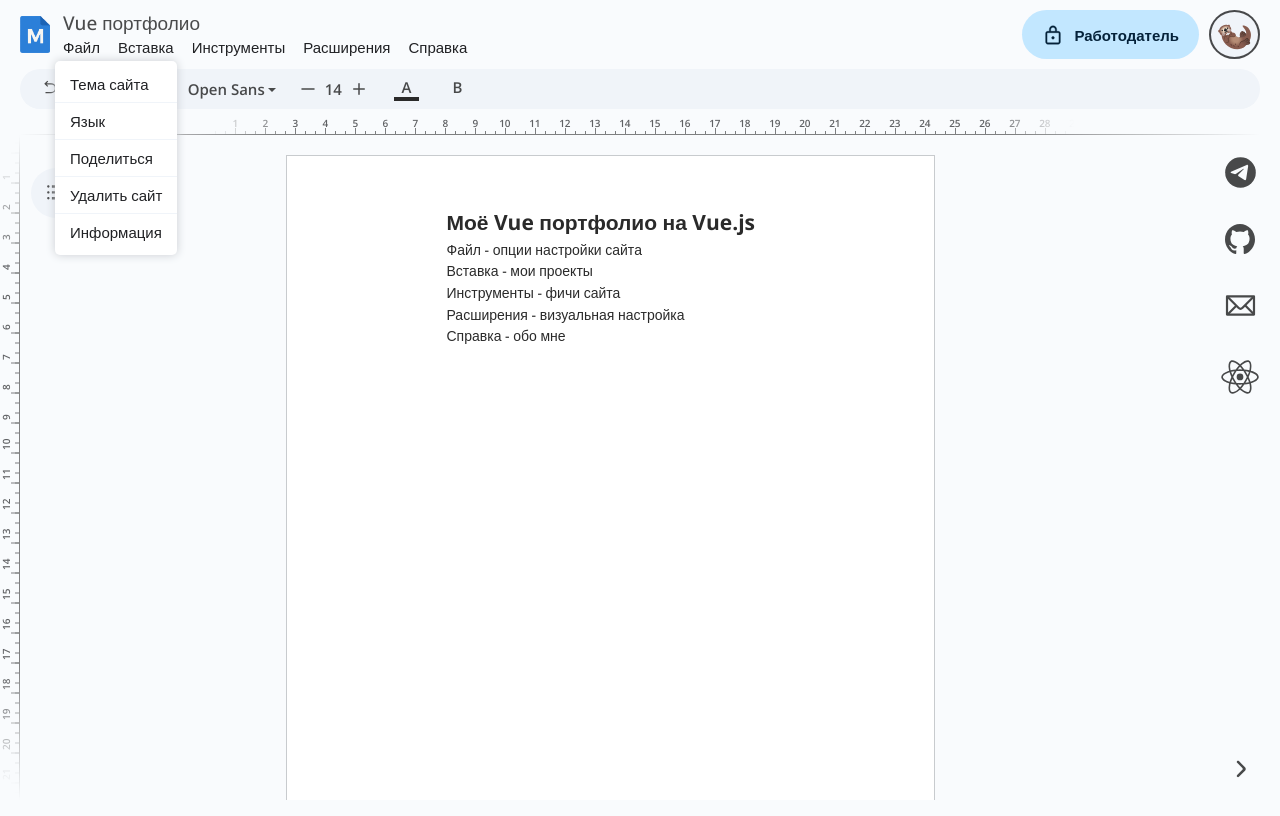
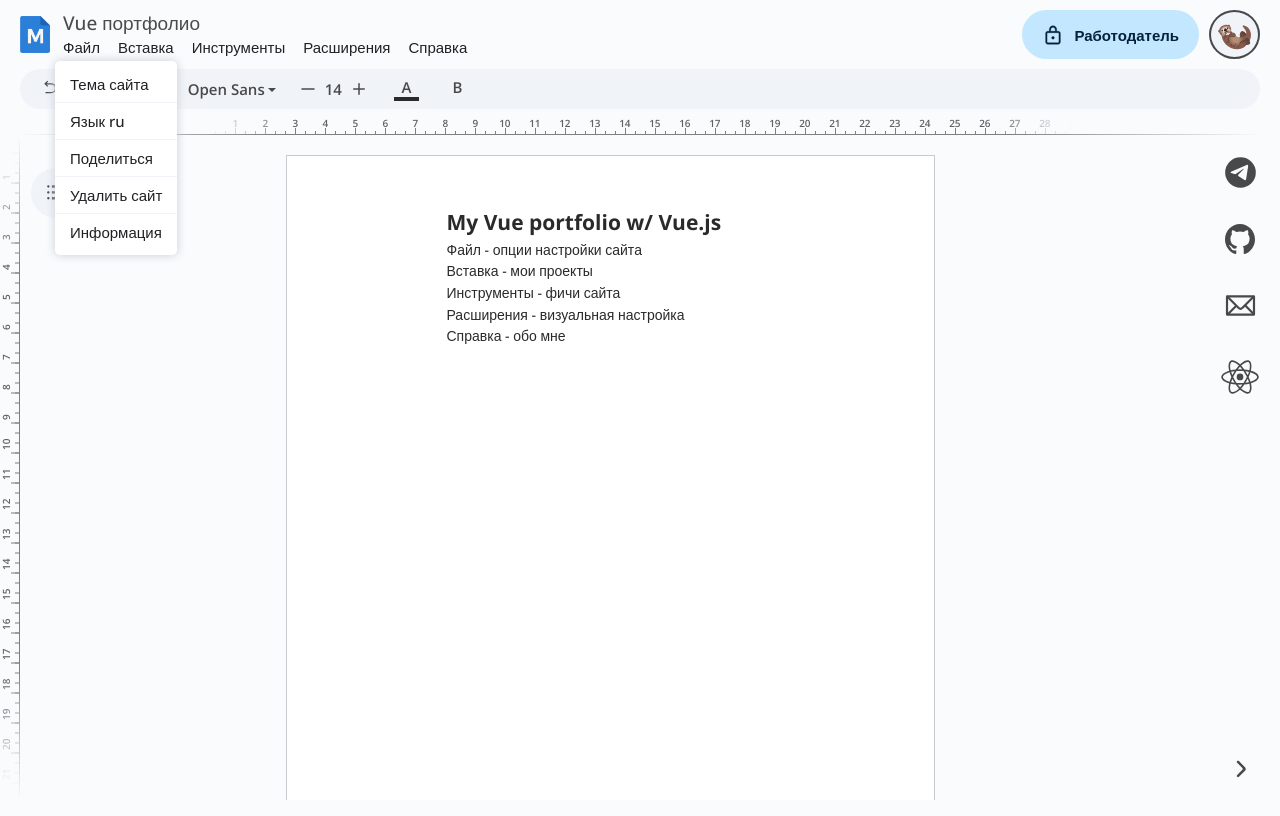
Before and after one commit to myrahkis/vue-portfolio, a Vue app: page / in a window 1280 px wide. Both pictures are taken after a click on the button "Файл". Shown: the top 816 px of the page. Built offline with nearby package versions, Linux system fonts and the light colour scheme; a web font is replaced by a local one.

Commit message:
started w/ localization

```diff
--- /dev/null
+++ b/i18n.js
@@ -0,0 +1,16 @@
+import { createI18n } from "vue-i18n";
+
+import ruCommon from "./locales/ru/common.json";
+import enCommon from "./locales/en/common.json";
+import ruHome from "./locales/ru/home.json";
+import enHome from "./locales/en/home.json";
+
+export const i18n = createI18n({
+  legacy: false,
+  locale: "ru",
+  fallbackLocale: "en",
+  messages: {
+    en: { common: enCommon, home: ruHome },
+    ru: { common: ruCommon, home: enHome },
+  },
+});
--- /dev/null
+++ b/locales/en/common.json
@@ -0,0 +1,5 @@
+{
+  "title": "Vue portfolio",
+  "header": ["File", "Insert", "Tools", "Extensions", "Reference"],
+  "user": "Employer"
+}
--- /dev/null
+++ b/locales/en/home.json
@@ -0,0 +1,8 @@
+{
+  "h1": "My Vue portfolio w/ Vue.js",
+  "li1": "File - опции настройки сайта",
+  "li2": "Вставка - мои проекты",
+  "li3": "Инструменты - фичи сайта",
+  "li4": "Расширения - визуальная настройка",
+  "li5": "Справка - главная, обо мне"
+}
--- /dev/null
+++ b/locales/ru/common.json
@@ -0,0 +1,5 @@
+{
+  "title": "Vue портфолио",
+  "header": ["Файл", "Вставка", "Инструменты", "Расширения", "Справка"],
+  "user": "Работодатель"
+}
--- /dev/null
+++ b/locales/ru/home.json
@@ -0,0 +1,8 @@
+{
+  "h1": "Моё Vue портфолио на Vue.js",
+  "li1": "Файл - опции настройки сайта",
+  "li2": "Вставка - мои проекты",
+  "li3": "Инструменты - фичи сайта",
+  "li4": "Расширения - визуальная настройка",
+  "li5": "Справка - главная, обо мне"
+}
--- a/package.json
+++ b/package.json
@@ -15,6 +15,7 @@
     "lodash.clonedeep": "^4.5.0",
     "pinia": "^3.0.3",
     "vue": "^3.5.17",
+    "vue-i18n": "^11.1.11",
     "vue-router": "^4.5.1"
   },
   "devDependencies": {
--- a/src/components/DropDownMenus.vue
+++ b/src/components/DropDownMenus.vue
@@ -9,18 +9,23 @@
 import SiteInfo from "./SiteInfo.vue";
 import Stats from "./Stats.vue";
 import HotKeys from "./HotKeys.vue";
+import { useLangStore } from "@/stores/langStore";
 
 const UIStore = useUIStore();
 const darkThemeStore = useDarkThemeStore();
 const deleteSiteStore = useDeleteSiteStore();
 const filterStore = useFilterStore();
+const langStore = useLangStore();
 
 const menusBtns = [
   {
     name: "Файл",
     links: [
       { name: "Тема сайта", action: darkThemeStore.toggleDarkTheme },
-      { name: "Язык", action: changeLangHandle },
+      {
+        name: () => `Язык ${langStore.currentLang}`,
+        action: langStore.changeLocale,
+      },
       { name: "Поделиться", action: copyLinkHandle },
       { name: "Удалить сайт", action: deleteSiteStore.deleteHandle },
       { name: "Информация", action: toggleSiteInfo },
@@ -127,7 +132,7 @@
           class="link-item"
           @click.stop="onLinkClick(link)"
         >
-          {{ link.name }}
+          {{ typeof link.name === "function" ? link.name() : link.name }}
         </li>
       </ul>
     </li>
--- a/src/main.js
+++ b/src/main.js
@@ -2,6 +2,7 @@
 
 import { createApp } from "vue";
 import { createPinia } from "pinia";
+import { i18n } from "../i18n.js";
 
 import App from "./App.vue";
 import router from "./router";
@@ -16,6 +17,7 @@
   })
 );
 
+app.use(i18n);
 app.use(pinia);
 app.use(router);
 
--- /dev/null
+++ b/src/stores/langStore.js
@@ -0,0 +1,23 @@
+import { defineStore } from "pinia";
+import { computed, ref } from "vue";
+import { i18n } from "../../i18n.js";
+
+export const useLangStore = defineStore("lang", () => {
+  const lang = ref(
+    localStorage.getItem("locale") || i18n.global.locale.value || "ru"
+  );
+
+  function changeLocale() {
+    lang.value = lang.value === "ru" ? "en" : "ru";
+
+    i18n.global.locale.value = lang.value;
+    localStorage.setItem("locale", lang.value);
+  }
+
+  const currentLang = computed(() => lang.value);
+
+  return {
+    currentLang,
+    changeLocale,
+  };
+});
--- a/src/views/ChatView.vue
+++ b/src/views/ChatView.vue
@@ -10,7 +10,7 @@
     text: [
       "Чат.",
       "Стэк: Vue.js (Vuex и VueRouter), websockets;",
-      "Функционал: ws сервер лежит на Render и ему нужно некоторое время, чтобы проснуться;",
+      "Функционал: ws сервер лежит на Render и ему нужно пару минут, чтобы проснуться;",
       "Проект на github.",
     ],
   });
--- a/src/views/Home.vue
+++ b/src/views/Home.vue
@@ -3,7 +3,12 @@
 import { useTextColorStore } from "@/stores/textColorStore";
 import { useUIStore } from "@/stores/UIStore";
 import { onMounted } from "vue";
+import { useI18n } from "vue-i18n";
 import DocLayout from "@/components/DocLayout.vue";
+
+const { t } = useI18n({
+  useScope: "global",
+});
 
 const textColorStore = useTextColorStore();
 const textBgColorStore = useTextBgColorStore();
@@ -27,7 +32,7 @@
               backgroundColor: textBgColorStore.selectedColor,
               lineHeight: 1.55,
             }"
-            >Моё Vue портфолио на Vue.js</span
+            >{{ t("home.h1") }}</span
           >
         </h1>
         <ul class="features-list">
```
Also changed, not shown: 1 other file (tests, documents, lock files or other folders).
